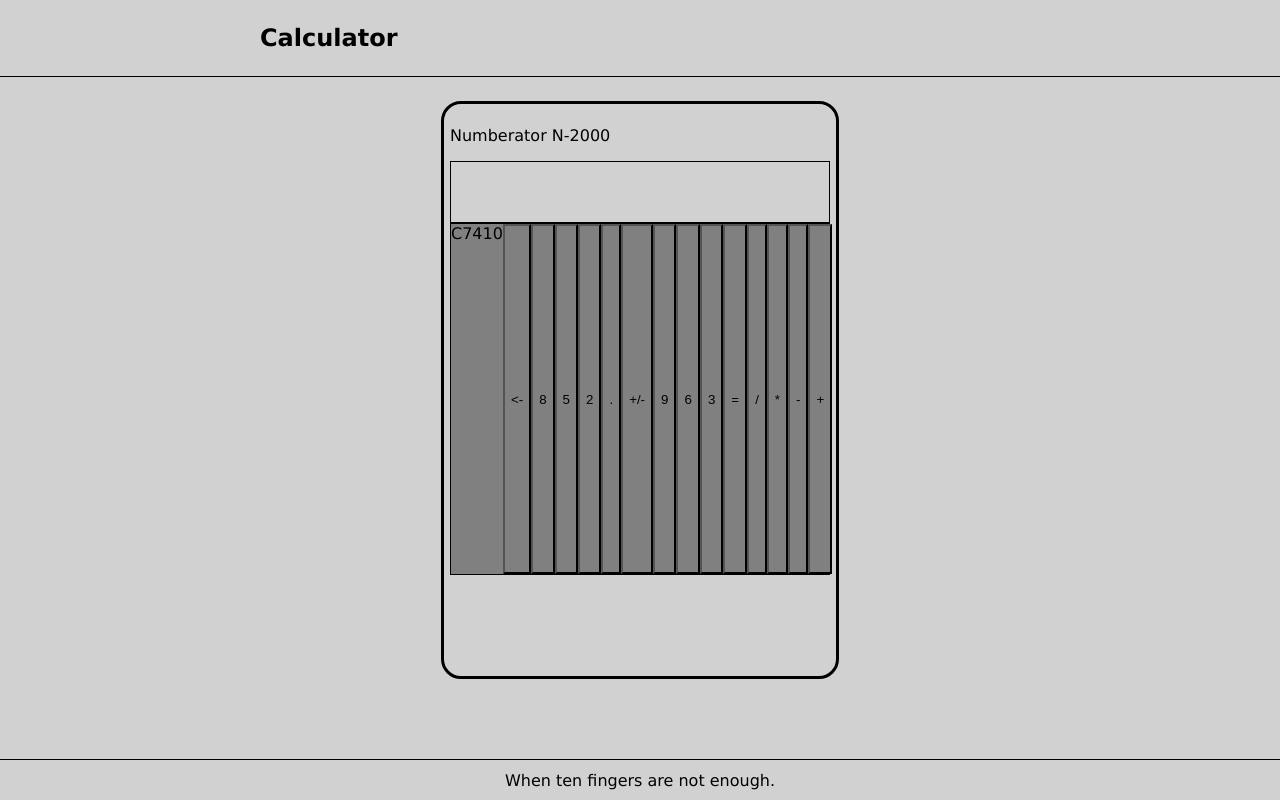
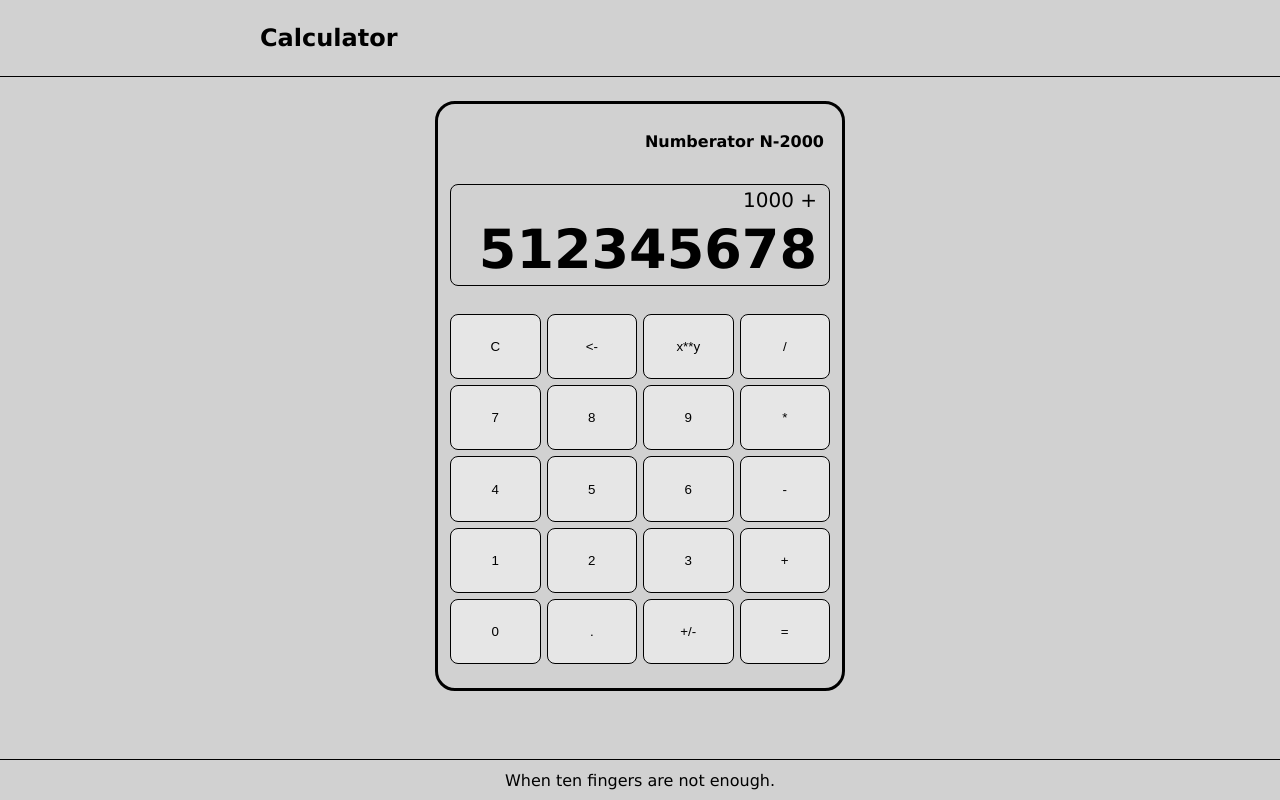
Before and after one commit to Vital-uK/Calculator, a plain HTML site: page index.html in a window 1280 px wide. Drawn offline with Linux system fonts and the light colour scheme.

Commit message:
fixed layout

```diff
--- a/index.html
+++ b/index.html
@@ -17,37 +17,42 @@
     </div>
     <div class="calc-container">
         <div class="calculator">
-            <div class="calc-footer">
+            <div class="calc-header">
                 <p>Numberator N-2000</p>
             </div>
             <div class="screen">
-                <div class="upper-screen"></div>
-                <div class="main-screen"></div>
+                <div class="upper-screen">1000 +</div>
+                <div class="main-screen">512345678</div>
             </div>
             <div class="button-container">
-                <div class="button-row"></div>
-                    <div class="calc-button">C</div>
-                    <div class="calc-button">7</div>
-                    <div class="calc-button">4</div>
-                    <div class="calc-button">1</div>
-                    <div class="calc-button">0</div>
-                <div class="button-row"></div>
+                <div class="button-column">
+                    <button class="calc-button">C</button>
+                    <button class="calc-button">7</button>
+                    <button class="calc-button">4</button>
+                    <button class="calc-button">1</button>
+                    <button class="calc-button">0</button>
+                </div>
+                <div class="button-column">
                     <button class="calc-button"><-</button>
                     <button class="calc-button">8</button>
                     <button class="calc-button">5</button>
                     <button class="calc-button">2</button>
                     <button class="calc-button">.</button>
-                <div class="button-row"></div>
-                    <button class="calc-button">+/-</button>
+                </div>
+                <div class="button-column">
+                    <button class="calc-button">x**y</button>
                     <button class="calc-button">9</button>
                     <button class="calc-button">6</button>
                     <button class="calc-button">3</button>
-                    <button class="calc-button">=</button>
-                <div class="button-row"></div>
+                    <button class="calc-button">+/-</button>
+                </div>
+                <div class="button-column">
                     <button class="calc-button">/</button>
                     <button class="calc-button">*</button>
                     <button class="calc-button">-</button>
-                    <button class="calc-button" id="plus">+</button>
+                    <button class="calc-button">+</button>
+                    <button class="calc-button">=</button>
+                </div>
             </div>
         </div>
     </div>
--- a/style.css
+++ b/style.css
@@ -21,9 +21,37 @@ body {
     padding: 0 16px;
 }
 
+.calc-header {
+    font-size: 16px;
+    font-weight: 900;
+    text-align: end;
+    padding-right: 6px;
+}
+
 .screen {
-    height: 60px;
+    height: 100px;
     border: 1px solid;
+    border-radius: 8px;
+}
+
+.upper-screen, .main-screen {
+    display: flex;
+    align-items: center;
+    justify-content: flex-end;
+    padding: 0 12px;
+
+}
+
+.upper-screen {
+    height: 30px;
+    font-size: 20px;
+
+}
+
+.main-screen {
+    height: 70px;
+    font-weight: 900;
+    font-size: 54px;
 }
 
 .calc-container {
@@ -33,24 +61,28 @@ body {
 }
 
 .calculator {
+    display: flex;
+    flex-direction: column;
+    justify-content: space-between;
     width: 380px;
     height: 560px;
     border: 3px solid;
     border-radius: 20px;
     margin: 24px;
-    padding: 6px;
+    padding: 12px;
 }
 
 .button-container {
     display: flex;
-    flex-direction: row;
     justify-content: space-between;
-    border: 1px solid;
     height: 350px;
+    gap: 6px;
+    margin: 12px 0px;
 }
 
-.button-row {
+.button-column {
     flex: 1;
+    gap: 6px;
     display: flex;
     flex-direction: column;
     justify-content: space-between;
@@ -58,17 +90,16 @@ body {
 
 .calc-button {
     flex: 1;
+    background: rgb(230, 230, 230);
     box-sizing: border-box;
-    background: gray;
-}
-
-#plus {
-    flex: 2;
+    border: 1px solid;
+    border-radius: 8px;
 }
 
 .logo {
     font-size: 24px;
     font-weight: 900;
+    margin-right: 6px;
 }
 
 
```
